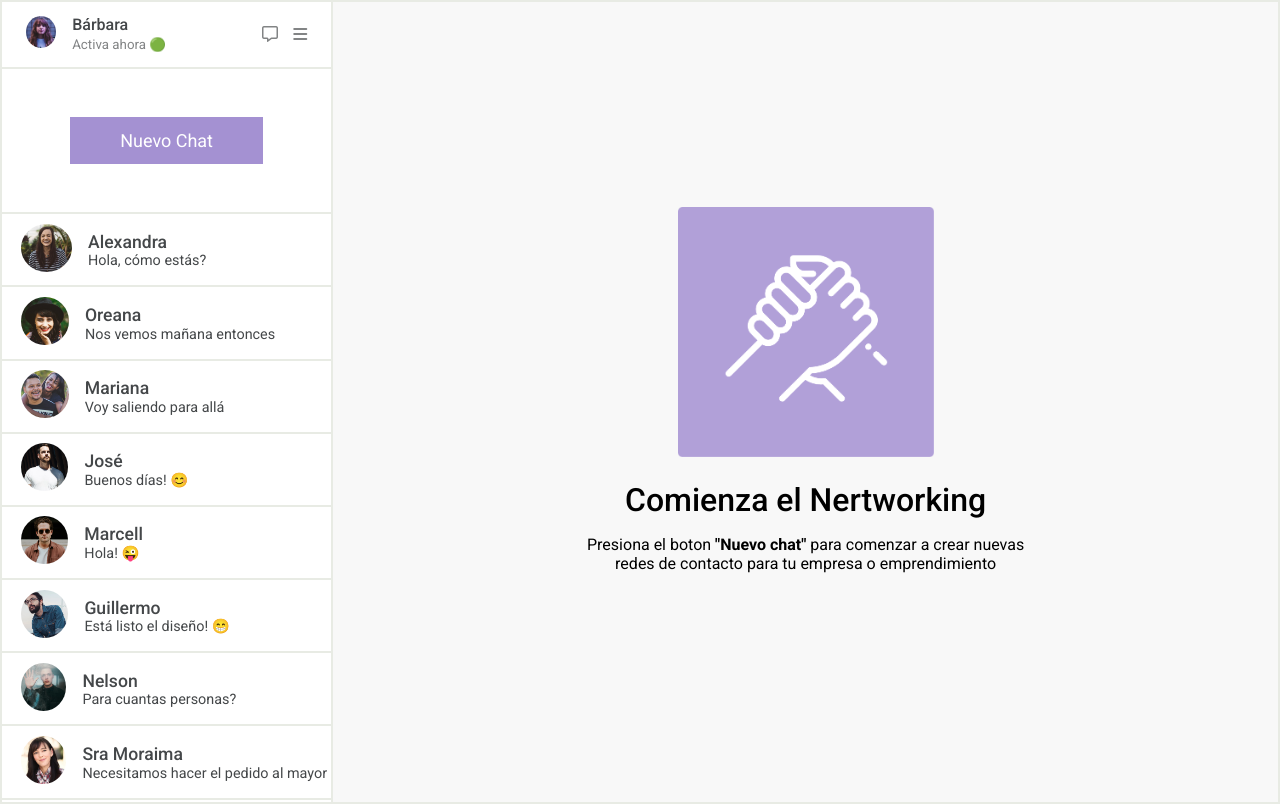
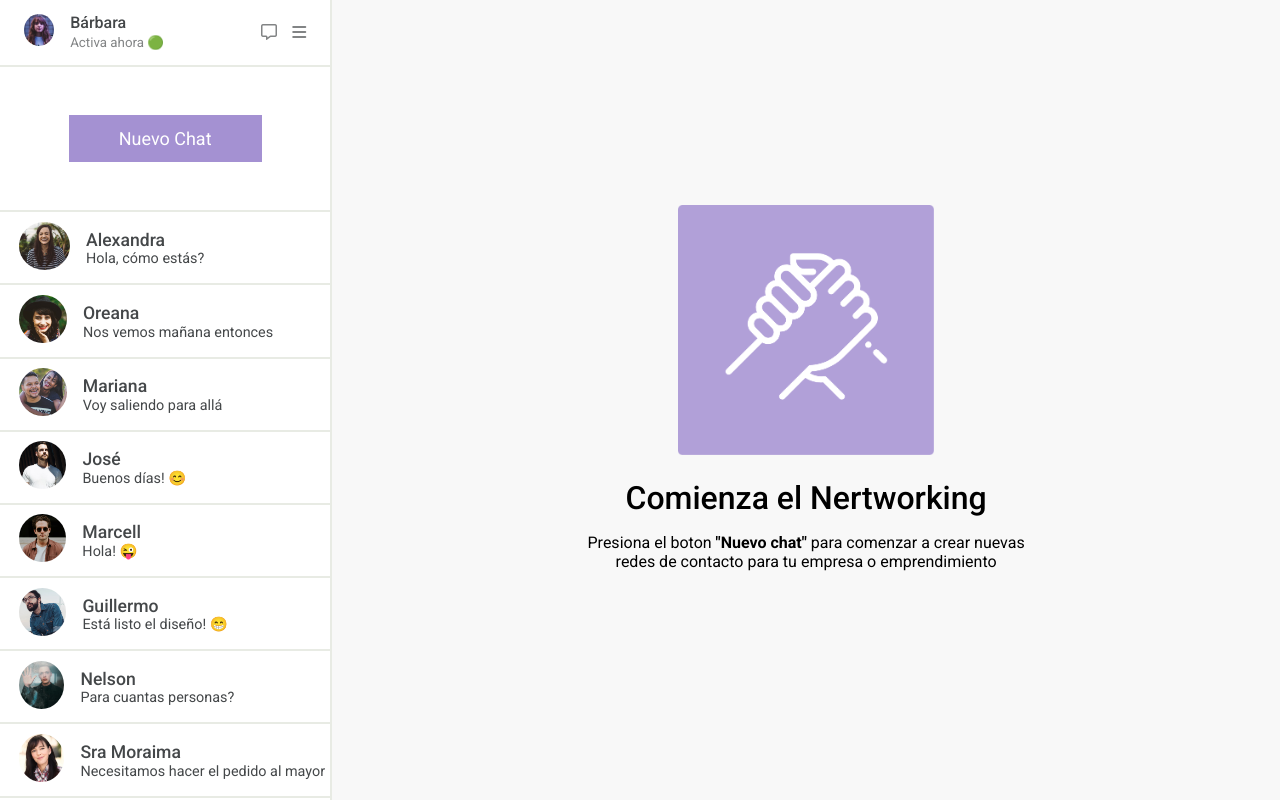
Before and after one commit to Bagutierrezv/sistema_mensajeria, a plain HTML site: page index.html in a window 1280 px wide. Drawn offline with Linux system fonts and the light colour scheme.

Commit message:
remove: se elimina border del contenedor general

```diff
--- a/assets/css/styles.css
+++ b/assets/css/styles.css
@@ -9,7 +9,6 @@
 
 .contenedor-general{
     display: flex;
-    border: 2px solid #e8ebe4;
 }
 
 .contenedor-izquierdo{
```
